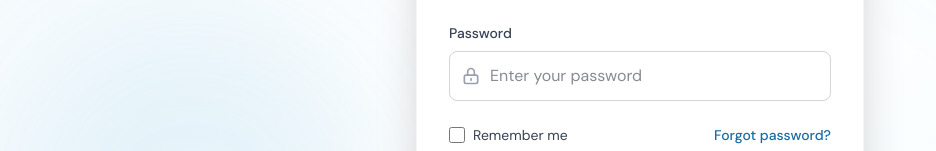
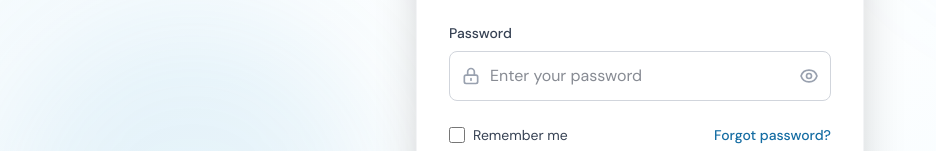
Before and after one commit to VishakhS17/MediHouse, a Next.js app: page /admin/login in a window 1280 px wide. Shown: the part 400-551 px from the top of the page, without its empty margins (0-936 px from the left). Built offline with nearby package versions, Linux system fonts and the light colour scheme.

Commit message:
Add stock upload timing display and password show/hide toggle features

```diff
--- a/pages/admin/login.tsx
+++ b/pages/admin/login.tsx
@@ -8,6 +8,7 @@ export default function AdminLogin() {
   const [password, setPassword] = useState('')
   const [error, setError] = useState('')
   const [loading, setLoading] = useState(false)
+  const [showPassword, setShowPassword] = useState(false)
   const { login, isAuthenticated } = useAdminAuth()
   const router = useRouter()
 
@@ -153,13 +154,55 @@ export default function AdminLogin() {
                   </div>
                   <input
                     id="password"
-                    type="password"
+                    type={showPassword ? 'text' : 'password'}
                     required
                     value={password}
                     onChange={(e) => setPassword(e.target.value)}
-                    className="block w-full pl-10 pr-3 py-3 border border-gray-300 rounded-lg focus:ring-2 focus:ring-ocean-royal focus:border-ocean-royal transition-all outline-none"
+                    className="block w-full pl-10 pr-12 py-3 border border-gray-300 rounded-lg focus:ring-2 focus:ring-ocean-royal focus:border-ocean-royal transition-all outline-none"
                     placeholder="Enter your password"
                   />
+                  <button
+                    type="button"
+                    onClick={() => setShowPassword(!showPassword)}
+                    className="absolute inset-y-0 right-0 pr-3 flex items-center text-gray-400 hover:text-gray-600 transition-colors"
+                    aria-label={showPassword ? 'Hide password' : 'Show password'}
+                  >
+                    {showPassword ? (
+                      <svg
+                        className="h-5 w-5"
+                        fill="none"
+                        stroke="currentColor"
+                        viewBox="0 0 24 24"
+                      >
+                        <path
+                          strokeLinecap="round"
+                          strokeLinejoin="round"
+                          strokeWidth={2}
+                          d="M13.875 18.825A10.05 10.05 0 0112 19c-4.478 0-8.268-2.943-9.543-7a9.97 9.97 0 011.563-3.029m5.858.908a3 3 0 114.243 4.243M9.878 9.878l4.242 4.242M9.88 9.88l-3.29-3.29m7.532 7.532l3.29 3.29M3 3l3.59 3.59m0 0A9.953 9.953 0 0112 5c4.478 0 8.268 2.943 9.543 7a10.025 10.025 0 01-4.132 5.411m0 0L21 21"
+                        />
+                      </svg>
+                    ) : (
+                      <svg
+                        className="h-5 w-5"
+                        fill="none"
+                        stroke="currentColor"
+                        viewBox="0 0 24 24"
+                      >
+                        <path
+                          strokeLinecap="round"
+                          strokeLinejoin="round"
+                          strokeWidth={2}
+                          d="M15 12a3 3 0 11-6 0 3 3 0 016 0z"
+                        />
+                        <path
+                          strokeLinecap="round"
+                          strokeLinejoin="round"
+                          strokeWidth={2}
+                          d="M2.458 12C3.732 7.943 7.523 5 12 5c4.478 0 8.268 2.943 9.542 7-1.274 4.057-5.064 7-9.542 7-4.477 0-8.268-2.943-9.542-7z"
+                        />
+                      </svg>
+                    )}
+                  </button>
                 </div>
               </div>
 
--- a/pages/admin/upload-stock.tsx
+++ b/pages/admin/upload-stock.tsx
@@ -215,7 +215,7 @@ export default function UploadStock() {
             <div className="bg-white rounded-xl shadow-sm border border-gray-200 p-6">
               <h2 className="text-xl font-bold text-gray-900 mb-4">Upload Results</h2>
 
-              <div className="grid grid-cols-1 md:grid-cols-4 gap-4 mb-4">
+              <div className="grid grid-cols-1 md:grid-cols-5 gap-4 mb-4">
                 <div className="bg-blue-50 rounded-lg p-4">
                   <p className="text-sm text-gray-600 mb-1">Total Records</p>
                   <p className="text-2xl font-bold text-blue-600">{result.stats.total}</p>
@@ -231,6 +231,17 @@ export default function UploadStock() {
                 <div className="bg-yellow-50 rounded-lg p-4">
                   <p className="text-sm text-gray-600 mb-1">Not Found</p>
                   <p className="text-2xl font-bold text-yellow-600">{result.stats.notFound}</p>
+                </div>
+                <div className="bg-indigo-50 rounded-lg p-4">
+                  <p className="text-sm text-gray-600 mb-1">Processing Time</p>
+                  <p className="text-2xl font-bold text-indigo-600">
+                    {result.timing?.formatted ||
+                     (result.timing?.elapsedMs
+                       ? result.timing.elapsedMs < 1000
+                         ? `${result.timing.elapsedMs}ms`
+                         : `${result.timing.elapsedSeconds}s`
+                       : 'N/A')}
+                  </p>
                 </div>
               </div>
 
--- a/pages/api/admin/upload-stock.ts
+++ b/pages/api/admin/upload-stock.ts
@@ -172,6 +172,9 @@ export default async function handler(req: NextApiRequest, res: NextApiResponse)
   // }
 
   try {
+    // Start timing
+    const startTime = Date.now()
+
     // Parse the form data
     const uploadDir = path.join(os.tmpdir(), 'medihouse-uploads')
     if (!fs.existsSync(uploadDir)) {
@@ -264,6 +267,12 @@ export default async function handler(req: NextApiRequest, res: NextApiResponse)
       fs.unlinkSync(filePath)
     }
 
+    // Calculate elapsed time
+    const endTime = Date.now()
+    const elapsedTime = endTime - startTime
+    const elapsedSeconds = (elapsedTime / 1000).toFixed(2)
+    const elapsedMs = elapsedTime
+
     res.status(200).json({
       success: true,
       message: 'Stock update completed',
@@ -272,6 +281,15 @@ export default async function handler(req: NextApiRequest, res: NextApiResponse)
         uniqueProducts: stockByProduct.size,
         updated,
         notFound,
+      },
+      timing: {
+        elapsedMs,
+        elapsedSeconds: parseFloat(elapsedSeconds),
+        formatted: elapsedTime < 1000
+          ? `${elapsedMs}ms`
+          : elapsedTime < 60000
+            ? `${elapsedSeconds}s`
+            : `${(elapsedTime / 60000).toFixed(2)}min`
       },
       errors: errors.slice(0, 10), // Limit to first 10 errors
     })
```
